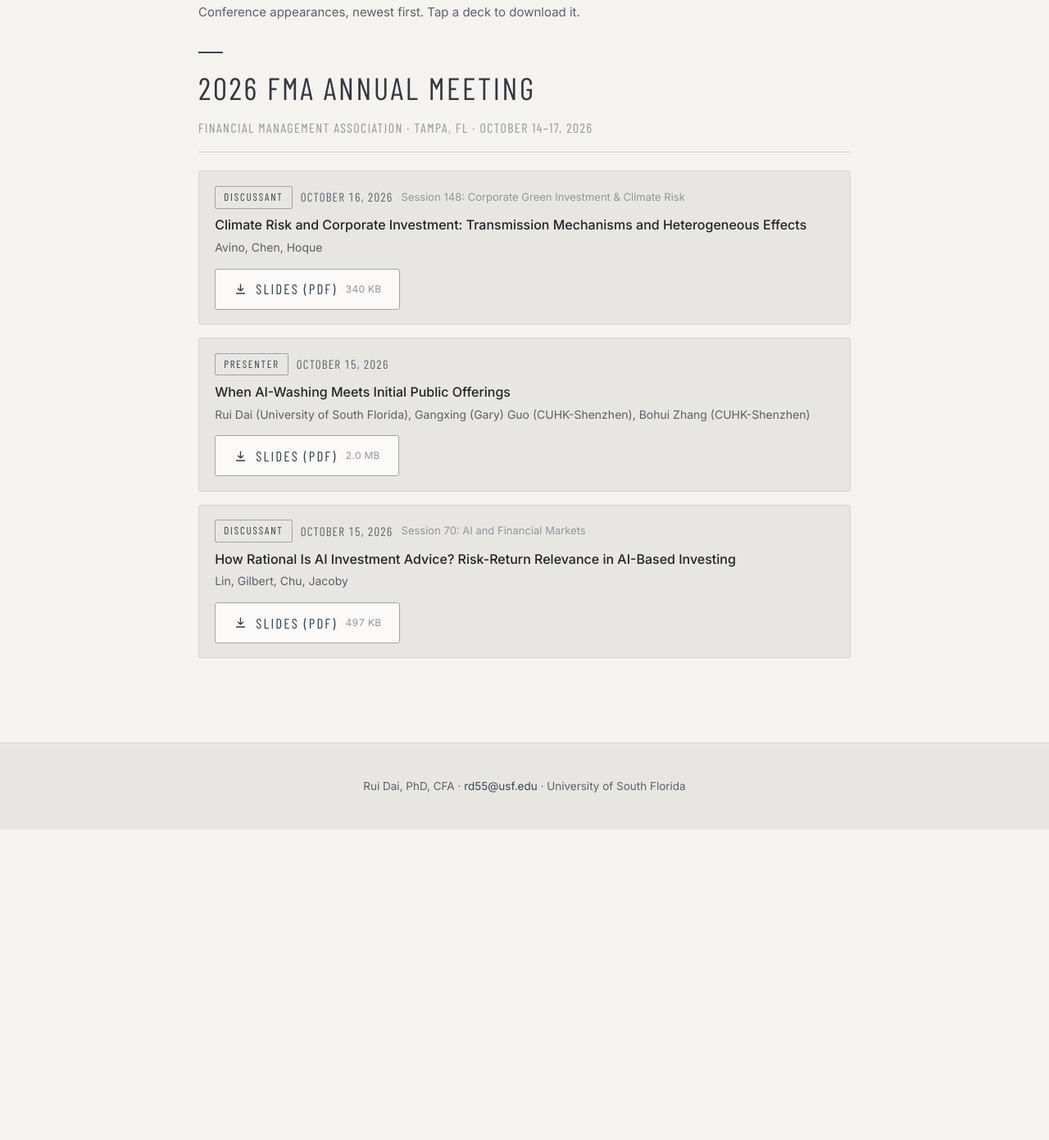
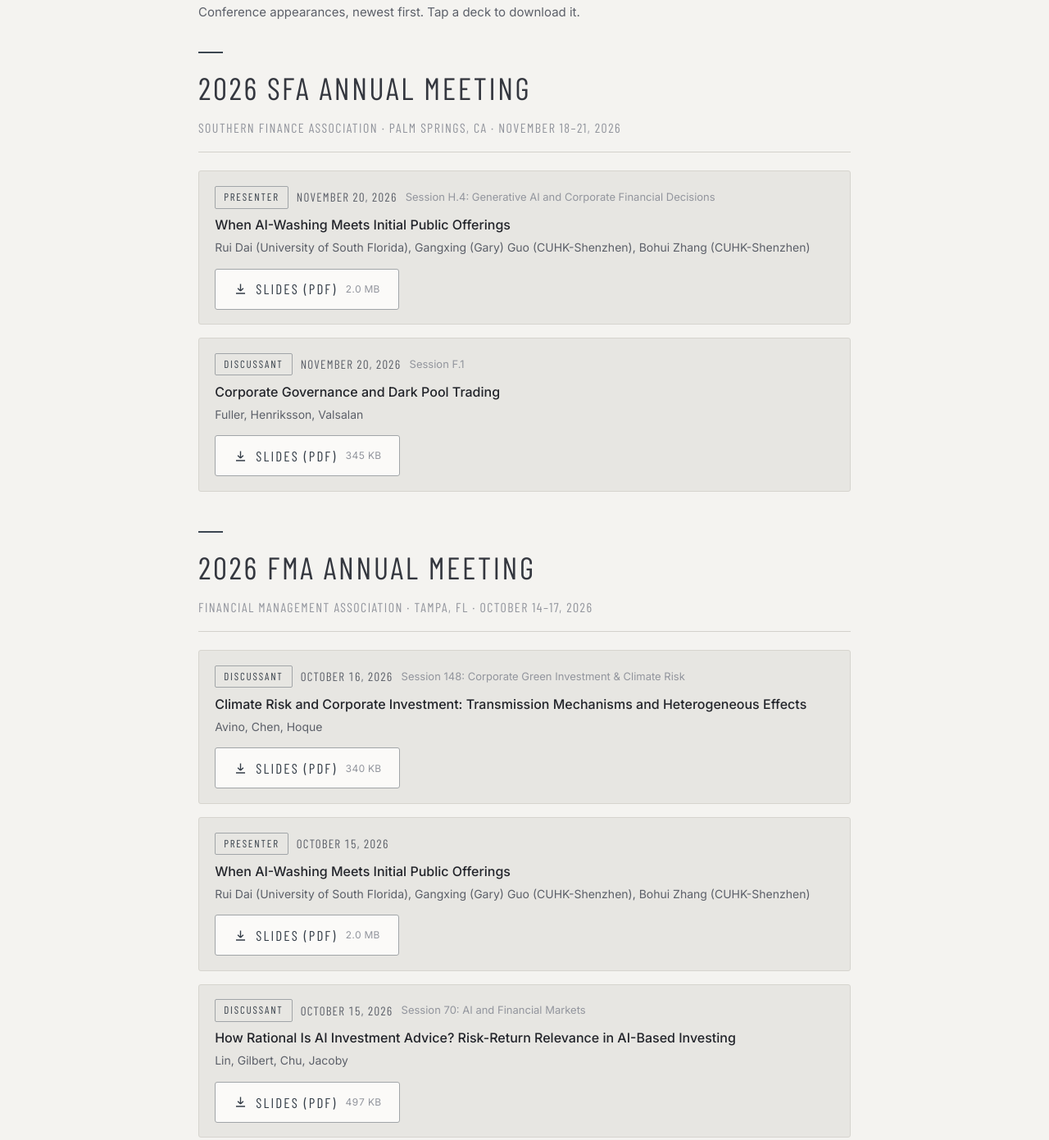
Before and after one commit to ruidaiphd/ruidai-site, a plain HTML site: page docs/slides.html in a window 1280 px wide. Shown: the part 326-1717 px from the top of the page at 82% size. Before the commit the page ends 1338 px from the top, so only its background shows below. Drawn offline with Linux system fonts and the light colour scheme.

Commit message:
Add the two SFA 2026 decks
Palm Springs, November 20: the AI-washing presentation in Session H.4
and the dark-pool discussion in Session F.1. The FMA entry for the same
AI-washing paper stays — the page lists one card per appearance, so a
paper presented twice shows twice.

Co-Authored-By: Claude Opus 5 <noreply@anthropic.com>
Claude-Session: https://claude.ai/code/session_01SbgYXuxmZc53VExnuBMBuh

```diff
--- a/docs/slides.html
+++ b/docs/slides.html
@@ -114,6 +114,12 @@ footer a { color: var(--accent); text-decoration: none; }
 <div class="wrap">
   <p class="lede">Conference appearances, newest first. Tap a deck to download it.</p>
   <section class="event">
+    <h2>2026 SFA Annual Meeting</h2>
+    <p class="emeta">Southern Finance Association &middot; Palm Springs, CA &middot; November 18–21, 2026</p>
+    <div class="app"><div class="ahead"><span class="role">Presenter</span><span class="when">November 20, 2026</span><span class="sess">Session H.4: Generative AI and Corporate Financial Decisions</span></div><p class="atitle">When AI-Washing Meets Initial Public Offerings</p><div class="au">Rui Dai (University of South Florida), Gangxing (Gary) Guo (CUHK-Shenzhen), Bohui Zhang (CUHK-Shenzhen)</div><a class="dl" href="slides/dai-sfa2026-ai-washing-ipos.pdf" download><svg width="17" height="17" viewBox="0 0 20 20" fill="none" stroke="currentColor" stroke-width="1.6"><path d="M10 3v10m0 0 4-4m-4 4-4-4M3.5 16.5h13"/></svg>Slides (PDF)<span class="size">2.0 MB</span></a></div>
+    <div class="app"><div class="ahead"><span class="role">Discussant</span><span class="when">November 20, 2026</span><span class="sess">Session F.1</span></div><p class="atitle">Corporate Governance and Dark Pool Trading</p><div class="au">Fuller, Henriksson, Valsalan</div><a class="dl" href="slides/dai-sfa2026-discussion-darkpool.pdf" download><svg width="17" height="17" viewBox="0 0 20 20" fill="none" stroke="currentColor" stroke-width="1.6"><path d="M10 3v10m0 0 4-4m-4 4-4-4M3.5 16.5h13"/></svg>Slides (PDF)<span class="size">345 KB</span></a></div>
+  </section>
+  <section class="event">
     <h2>2026 FMA Annual Meeting</h2>
     <p class="emeta">Financial Management Association &middot; Tampa, FL &middot; October 14–17, 2026</p>
     <div class="app"><div class="ahead"><span class="role">Discussant</span><span class="when">October 16, 2026</span><span class="sess">Session 148: Corporate Green Investment &amp; Climate Risk</span></div><p class="atitle">Climate Risk and Corporate Investment: Transmission Mechanisms and Heterogeneous Effects</p><div class="au">Avino, Chen, Hoque</div><a class="dl" href="slides/dai-fma2026-discussion-avino.pdf" download><svg width="17" height="17" viewBox="0 0 20 20" fill="none" stroke="currentColor" stroke-width="1.6"><path d="M10 3v10m0 0 4-4m-4 4-4-4M3.5 16.5h13"/></svg>Slides (PDF)<span class="size">340 KB</span></a></div>
```
Also changed, not shown: 5 other files.
